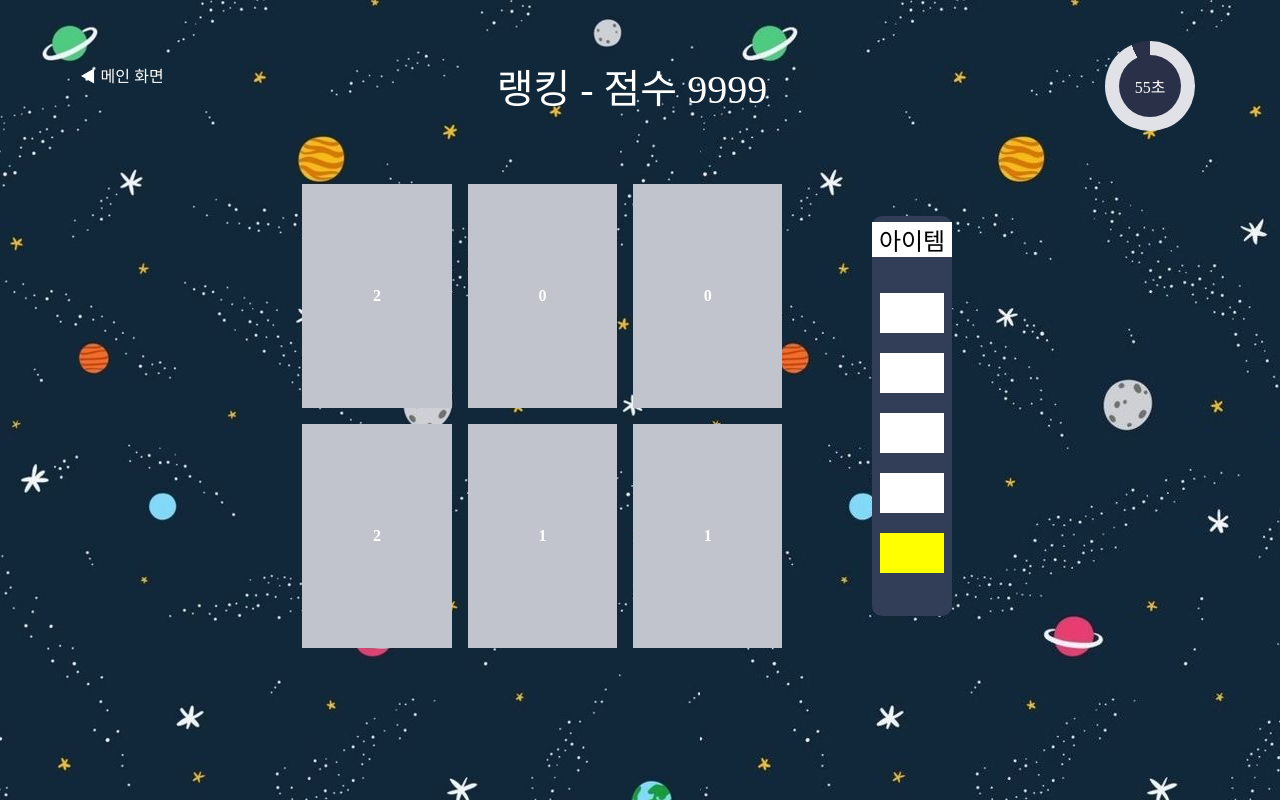
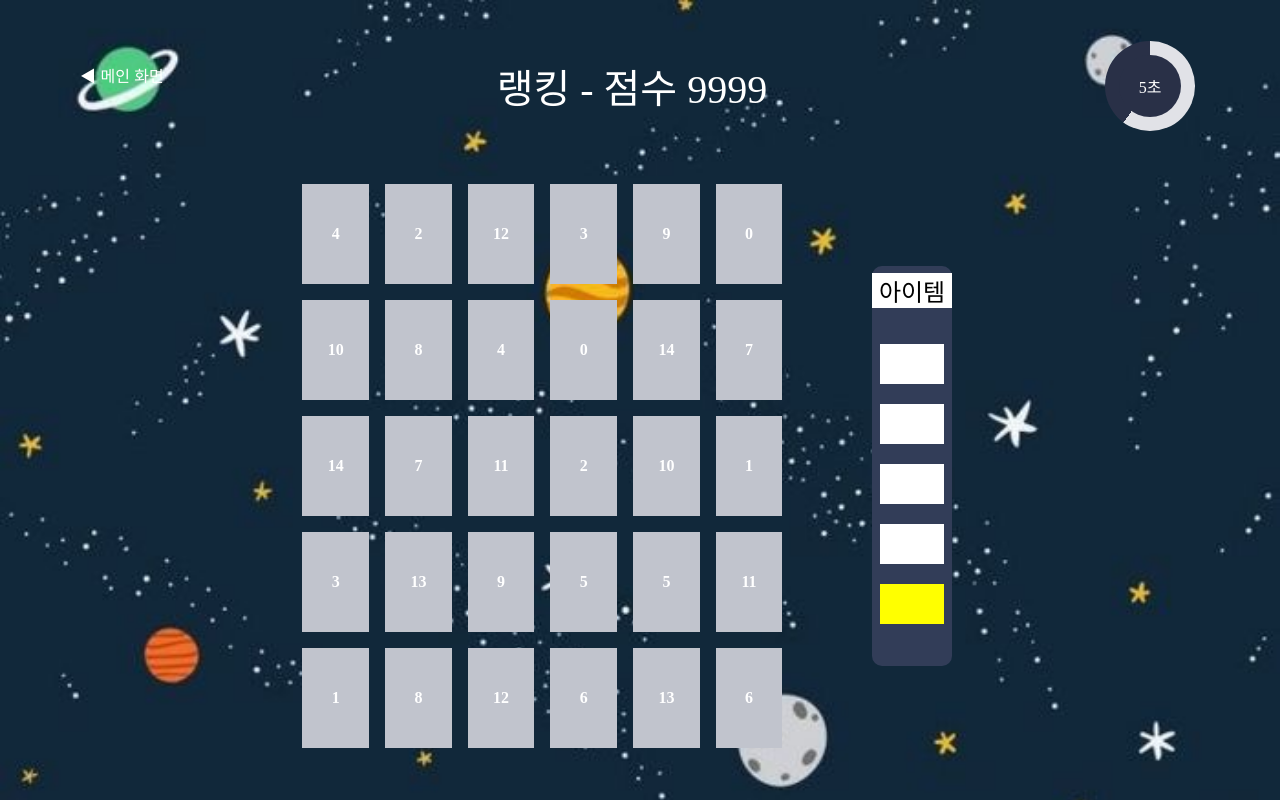
Before and after one commit to DS0UP/FlipCardGame, a plain HTML site: page gamescreen/main.html in a window 1280 px wide. Drawn offline with Linux system fonts and the light colour scheme; a web font is replaced by a local one.

Commit message:
조금 더 수정했던거

```diff
--- a/gamescreen/gameManager/GameManager.js
+++ b/gamescreen/gameManager/GameManager.js
@@ -1,6 +1,6 @@
 let isGameStarted = true;
-let CARD_PER_ROW = 2;
-let CARD_PER_COLUMN = 3;
+let CARD_PER_ROW = 5;
+let CARD_PER_COLUMN = 6;
 let isFlipping = false;
 let flippedCards = [];
 
--- a/gamescreen/main.css
+++ b/gamescreen/main.css
@@ -7,7 +7,8 @@
 
 body {
     font-family: 'KCC-Hanbit';
-    background: url(./asdf.jpg);
+    background: url(asdf.jpg);
+    background-size: cover;
     color: white;
     text-align: center;
     margin: 0;
--- a/gamescreen/timer/timer.css
+++ b/gamescreen/timer/timer.css
@@ -24,6 +24,7 @@
         #293047 0deg,
         #293047 360deg
     );
+    animation: Timer_Animation 0.5s ease-in-out;/*실패*/
     border-radius: 50%;
 }
 
--- a/gamescreen/timer/timer.js
+++ b/gamescreen/timer/timer.js
@@ -1,6 +1,6 @@
 var container = document.querySelector(".timer")
-var min = 1;
-var sec = (min*60);
+var min = 0;
+var sec = (min*60) + 11;
 var num = 360;
 
 /**
@@ -10,11 +10,11 @@ function startTimer() {
     const timerId = setInterval(() => {
         sec--;
 
-        container.style.setProperty("--timerA",num+"deg")
+        container.style.setProperty("--timerA", num + "deg")
         container.style.background = ` conic-gradient(#E1E2E7 var(--timerA) ,#E1E2E7 0deg ,#293047 0deg,#293047 360deg)`
         num = num - (num / sec);
 
-        document.getElementById('timerDisplay').textContent = sec + "초";
+        document.getElementById('timerDisplay').textContent = sec - 1 + "초";
 
         if (sec <= 0) {
             clearInterval(timerId);
```
